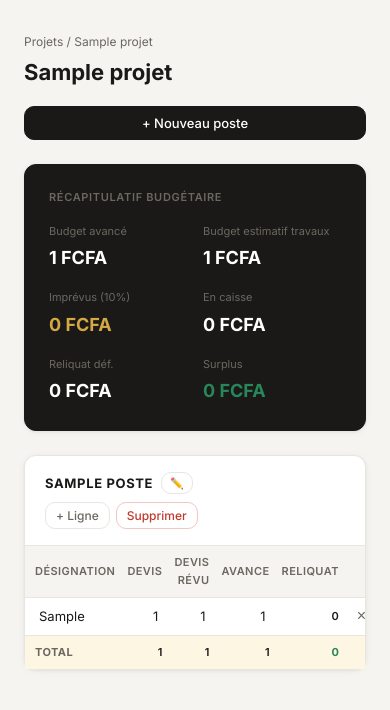
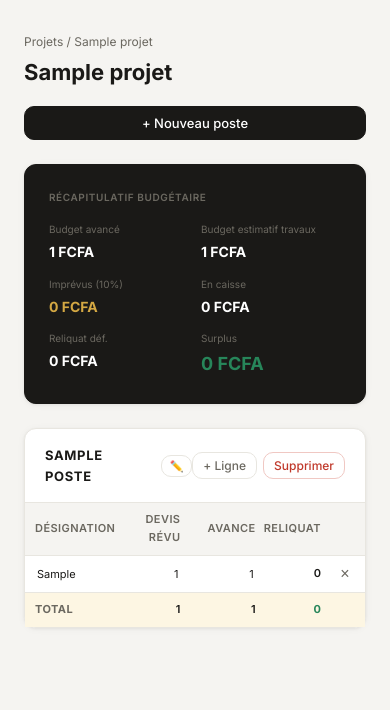
Before and after one commit to laurencelle14/Gestionnaire-Budgetaire-Projet, a Django app: page /projet/1/ in a window 390 px wide. Shown: the part 78-788 px from the top of the page. Run offline with Django 5.2, Linux system fonts and the light colour scheme; tables that the repository leaves empty hold one stand-in row (values such as "Sample post").

Commit message:
feat: responsive update

```diff
--- a/templates/budget/projet_detail.html
+++ b/templates/budget/projet_detail.html
@@ -501,51 +501,59 @@ document.addEventListener('DOMContentLoaded', () => {
 });
 </script>
 <style>
-@media (max-width: 600px) {
-    /* Header projet */
-    div[style*="justify-content:space-between"][style*="flex-wrap:wrap"] {
-        flex-direction: column;
-        align-items: stretch;
+@media (max-width: 640px) {
+
+    /* Recap : réduire la taille de fonte pour éviter le retour à la ligne */
+    #recap-card > div:last-child {
+        grid-template-columns: 1fr 1fr !important;
+        gap: 12px !important;
     }
-    div[style*="justify-content:space-between"] .btn-primary {
-        width: 100%;
-        justify-content: center;
+    #recap-card [style*="font-size:18px"] {
+        font-size: 14px !important;
+    }
+    #recap-card [style*="font-size:11px"] {
+        font-size: 10px !important;
     }
 
-    /* Recap : 2 colonnes sur mobile */
-    #recap-card > div:last-child {
-        grid-template-columns: 1fr 1fr !important;
-        gap: 16px !important;
-    }
+    /* Tableau : masquer "Devis" original, garder seulement "Devis révu" */
+    table thead th:nth-child(2),
+    table tbody td:nth-child(2),
+    table tfoot td:nth-child(2) { display: none; }
 
-    /* Tableau : réduire padding */
+    /* Réduire padding tableau */
     table th, table td {
-        padding: 8px 6px !important;
+        padding: 8px 4px !important;
         font-size: 11px !important;
     }
     table th:first-child, table td:first-child {
         padding-left: 10px !important;
+        max-width: 100px;
+        overflow: hidden;
+        text-overflow: ellipsis;
+        white-space: nowrap;
     }
 
-    /* Header poste : empiler les boutons */
-    [id^="poste-"] > div:first-child {
-        flex-wrap: wrap;
-        gap: 8px;
-    }
-    [id^="poste-"] > div:first-child > div:last-child {
-        flex-wrap: wrap;
+    /* Input dans les cellules */
+    table input[type=text] {
+        font-size: 11px !important;
+        padding: 2px 2px !important;
     }
 
-    /* Modal plein écran sur mobile */
+    /* Modal depuis le bas */
     .modal {
         max-width: 100% !important;
-        margin: 0;
-        border-radius: 14px 14px 0 0;
+        border-radius: 14px 14px 0 0 !important;
     }
     .modal-overlay {
         align-items: flex-end !important;
         padding: 0 !important;
     }
+
+    /* Bouton nouveau poste pleine largeur */
+    .btn-primary[onclick*="modal-poste"] {
+        width: 100%;
+        justify-content: center;
+    }
 }
 </style>
 {% endblock %}
```
